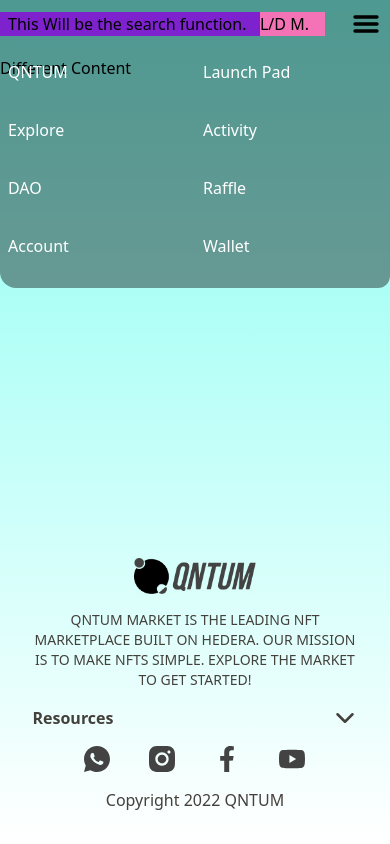
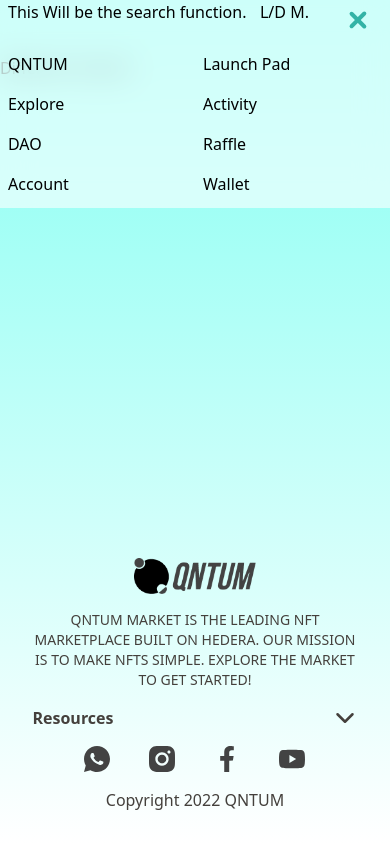
Before and after one commit to CharlieGo19/doc-nft-frontend, a SvelteKit app: page /profile in a window 390 px wide. Both pictures are taken after a click on the button 366 px from the left and 24 px from the top of the page. Built offline with nearby package versions, Linux system fonts and the light colour scheme.

Commit message:
Added hamburger animation.

```diff
--- a/src/routes/+layout.svelte
+++ b/src/routes/+layout.svelte
@@ -27,39 +27,45 @@
     }
 </script>
 
-<svelte:window on:keydown={closeMenu}/>
+<svelte:window on:keydown={closeMenu} />
 <!-- TODO: Change h-screen to h-full when content added -->
 <div class="relative h-screen w-full flex flex-col overflow-x-hidden space-y-14 md:overflow-y-auto bg-gradient-to-b from-[#82FFF2] to-white z-0">
     <div>
-        <div class="fixed flex flex-row h-12 w-screen items-center bg-black/40 backdrop-blur-sm md:hidden z-30">
-            <div class="w-2/3 px-2 bg-purple-700">
+        <div class="w-full flex flex-col fixed z-50 bg-white/60 backdrop-blur-lg">
+            <div class="flex flex-row">
+                <div class="w-2/3 px-2">
                     This Will be the search function.
                 </div>
-            <div class="w-1/6 bg-pink-400">
+                <div class="w-1/6">
                     L/D M.
                 </div>
                 <div class="relative w-1/6 ml-auto mr-0">
-                <button type="button" class="px-2 float-right" on:click={() => toggleMenu('mobile')}>
-                    <svg xmlns="http://www.w3.org/2000/svg" fill="none" viewBox="0 0 24 24" stroke-width="2.5" stroke="currentColor" class="w-8 h-8">
-                        <title>Mobile Device Menu</title>
-                        <desc>View application options, like account, wallet, Search NFTs, etc...</desc>
-                        <path stroke-linecap="round" stroke-linejoin="round" d="M3.75 6.75h16.5M3.75 12h16.5m-16.5 5.25h16.5" />
-                    </svg>
+                    <button type="button" class="w-full float-right" on:click={() => toggleMenu('mobile')}>
+                        <div class="relative flex h-10 items-center justify-center">
+                            <span class="absolute h-1 w-1/3 bg-mint-edge rounded-md -translate-y-2 {showMobileMenu === true ? 'opacity-0':''} transition delay-200 duration-300"></span>
+                            <span class="absolute h-1 w-1/3 bg-mint-edge rounded-md {showMobileMenu === true ? '-rotate-45': ''} transform delay-200 duration-300"></span>
+                            <span class="absolute h-1 w-1/3 bg-mint-edge rounded-md {showMobileMenu === true ? 'rotate-45': ''} transform delay-200 duration-300"></span>
+                            <span class="absolute h-1 w-1/3 bg-mint-edge rounded-md translate-y-2 {showMobileMenu === true ? 'opacity-0':''} transition delay-200 duration-300}"></span>
+                        </div>
                     </button>
                 </div>
+            </div>
+            <div class="flex flex-row">
                 {#if showMobileMenu}
-                <ul class="absolute grid grid-cols-2 w-full min-h-60 top-12 right-0 rounded-bl-2xl rounded-br-xl pt-1 pb-1 text-white bg-black/40 backdrop-blur-lg z-40"  transition:slide={{ delay: 250, duration: 250, easing: linear }}>
-                    <li class="p-2 hover:font-bold hover:bg-mint-edge hover:text-white">{$nftMarketPlace}</li>
-                    <li class="p-2 hover:font-bold hover:bg-mint-edge hover:text-white">Launch Pad</li>
-                    <li class="p-2 hover:font-bold hover:bg-mint-edge hover:text-white">Explore</li>
-                    <li class="p-2 hover:font-bold hover:bg-mint-edge hover:text-white">Activity</li>
-                    <li class="p-2 hover:font-bold hover:bg-mint-edge hover:text-white">DAO</li>
-                    <li class="p-2 hover:font-bold hover:bg-mint-edge hover:text-white">Raffle</li>
-                    <li class="p-2 hover:font-bold hover:bg-mint-edge hover:text-white">Account</li> <!-- TODO: Menu within a menu -->
-                    <li class="p-2 hover:font-bold hover:bg-mint-edge hover:text-white">Wallet</li>
-                </ul>
+                <div class="grid grid-cols-2 w-full text-black pt-1 pb-1" transition:slide={{ delay: 200, duration: 300, easing: linear }}>
+                    <span class="p-2 hover:font-bold hover:bg-mint-edge hover:text-white">{$nftMarketPlace}</span>
+                    <span class="p-2 hover:font-bold hover:bg-mint-edge hover:text-white">Launch Pad</span>
+                    <span class="p-2 hover:font-bold hover:bg-mint-edge hover:text-white">Explore</span>
+                    <span class="p-2 hover:font-bold hover:bg-mint-edge hover:text-white">Activity</span>
+                    <span class="p-2 hover:font-bold hover:bg-mint-edge hover:text-white">DAO</span>
+                    <span class="p-2 hover:font-bold hover:bg-mint-edge hover:text-white">Raffle</span>
+                    <span class="p-2 hover:font-bold hover:bg-mint-edge hover:text-white">Account</span> <!-- TODO: Menu within a menu -->
+                    <span class="p-2 hover:font-bold hover:bg-mint-edge hover:text-white">Wallet</span>
+                </div>
                 {/if}
             </div>
+        </div>
+        <div>
             <div class="hidden md:flex w-full items-center md:px-6 md:py-2">
                 <div class="flex flex-row w-full h-11 justify-between text-sm px-6 place-items-center text-center max-w-7xl m-auto">
                 <div id="{$nftMarketPlace}" class="grow z-0">
@@ -112,8 +118,7 @@
                 </div>
             </div>
         </div>
-    <!-- TODO: Add image for product name. -->
-
+    </div>
     <div class="flex-grow">
         <slot />
     </div>
--- a/src/routes/+page.svelte
+++ b/src/routes/+page.svelte
@@ -20,7 +20,7 @@
 <!-- TODO: Request -->
 <div class="flex flex-col w-full items-center space-y-20">
     <div class="flex items-center justify-center w-4/5 md:max-w-7xl text-center">
-        <h1 class="font-orbitron md:text-4xl text-lg">DISCOVER, COLLECT AND SELL <span class="text-teal-600">NFTS</span>.</h1>
+        <h1 class="font-orbitron font-bold md:text-4xl text-lg text-stone-700">DISCOVER, COLLECT AND SELL <span class="text-teal-600">NFTS</span>.</h1>
     </div>
     <!-- use this for upcoming Launchpad events?-->
     <Carousel {nfts} />
```
Lines whose indentation alone changed are shown as unchanged.
